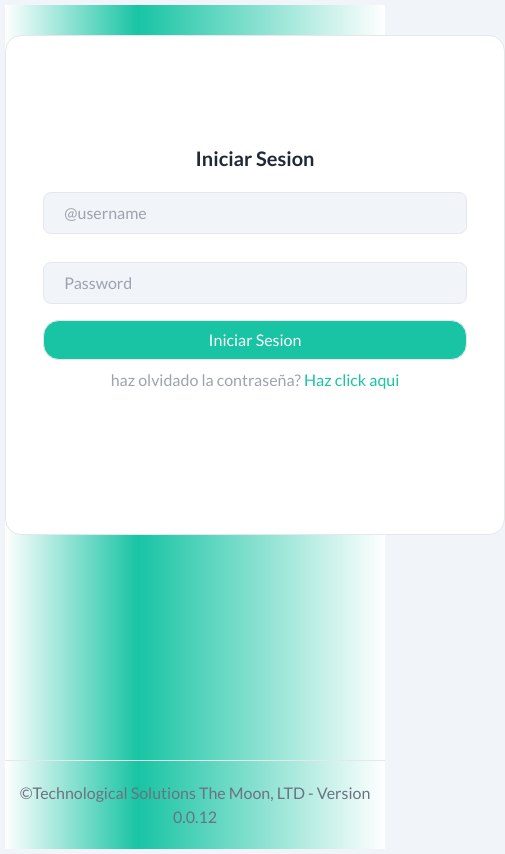
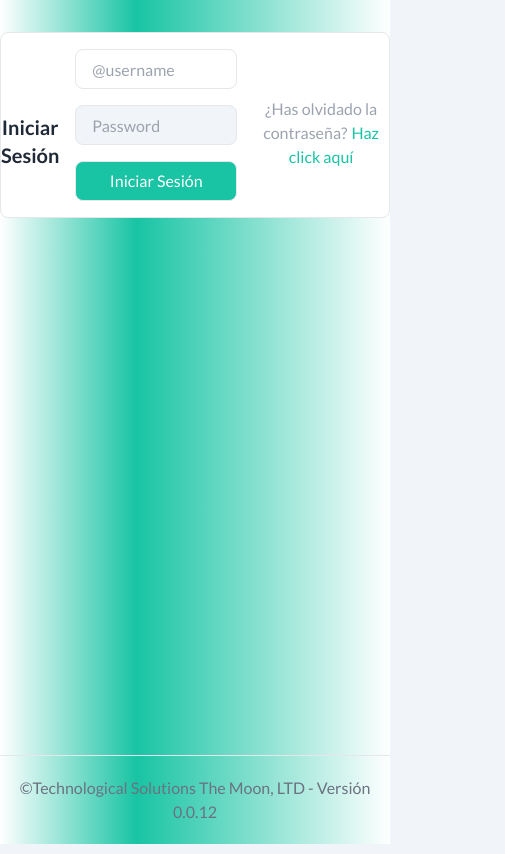
Before and after one commit to hersdev199/clientes-CCero, a Next.js app: page / in a window 390 px wide. Shown: the whole page, 505 px wide, since content can reach past the window. Built offline with nearby package versions, Linux system fonts and the light colour scheme.

Commit message:
responsive

```diff
--- a/src/app/globals.css
+++ b/src/app/globals.css
@@ -18,7 +18,6 @@
 
 body{
   background-color: #f1f4f8;
-  padding: 5px;
 }
 
 #usernane, #password{
--- a/src/app/page.js
+++ b/src/app/page.js
@@ -1,46 +1,43 @@
 export default function Home() {
   return (
     <main
-      className="items-center text-center flex flex-col h-screen"
+      className="items-center text-center flex flex-col min-h-screen"
       id="login"
     >
-      <div className="block items-center justify-center h-[500px] w-[500px] py-2  border rounded-[16px] m-auto bg-white mt-[8%]">
-        <h2 className="text-gray-800 text-xl mt-[20%] font-bold">
-          Iniciar Sesion
-        </h2>
-        <div className="block w-full m-auto">
+      <div className="flex items-center justify-center h-auto w-full max-w-md py-2 border rounded-lg m-auto bg-white mt-8 md:mt-16">
+        <h2 className="text-gray-800 text-xl mt-8 font-bold">Iniciar Sesión</h2>
+        <div className="w-full px-4">
           <input
             type="text"
-            id="usernane"
-            className="w-[85%] m-5 border rounded-[8px] h-[35px] p-5"
+            id="username"
+            className="w-full my-2 border rounded-lg h-10 px-4"
             placeholder="@username"
-          ></input>
+          />
           <input
             type="password"
             id="password"
-            className="w-[85%] m-2 border rounded-[8px] h-[35px] p-5"
+            className="w-full my-2 border rounded-lg h-10 px-4"
             placeholder="Password"
-          ></input>
+          />
           <input
             type="submit"
             id="send"
-            className="w-[85%] m-2 border rounded-[16px] h-[40px] bg-[#18c4a4] text-white"
-            value="Iniciar Sesion"
-          ></input>
+            className="w-full my-2 border rounded-lg h-10 bg-[#18c4a4] text-white"
+            value="Iniciar Sesión"
+          />
         </div>
-        <p className="text-gray-400">
-          haz olvidado la contraseña?
-          <a href="#" className="text-[#18c4a4]">
-            {" "}
-            Haz click aqui
+        <p className="text-gray-400 mt-4">
+          ¿Has olvidado la contraseña?
+          <a href="#" className="text-[#18c4a4] ml-1">
+            Haz click aquí
           </a>
         </p>
       </div>
 
-      <footer className="sticky bottom-0 mb-5 ">
-        <hr className="text-black  mt-5 mb-5"></hr>
-        <h2 className="text-gray-500 mt-auto">
-          ©Technological Solutions The Moon, LTD - Version 0.0.12
+      <footer className="sticky bottom-0 mb-5 w-full text-center">
+        <hr className="text-black mt-5 mb-5" />
+        <h2 className="text-gray-500">
+          ©Technological Solutions The Moon, LTD - Versión 0.0.12
         </h2>
       </footer>
     </main>
```
